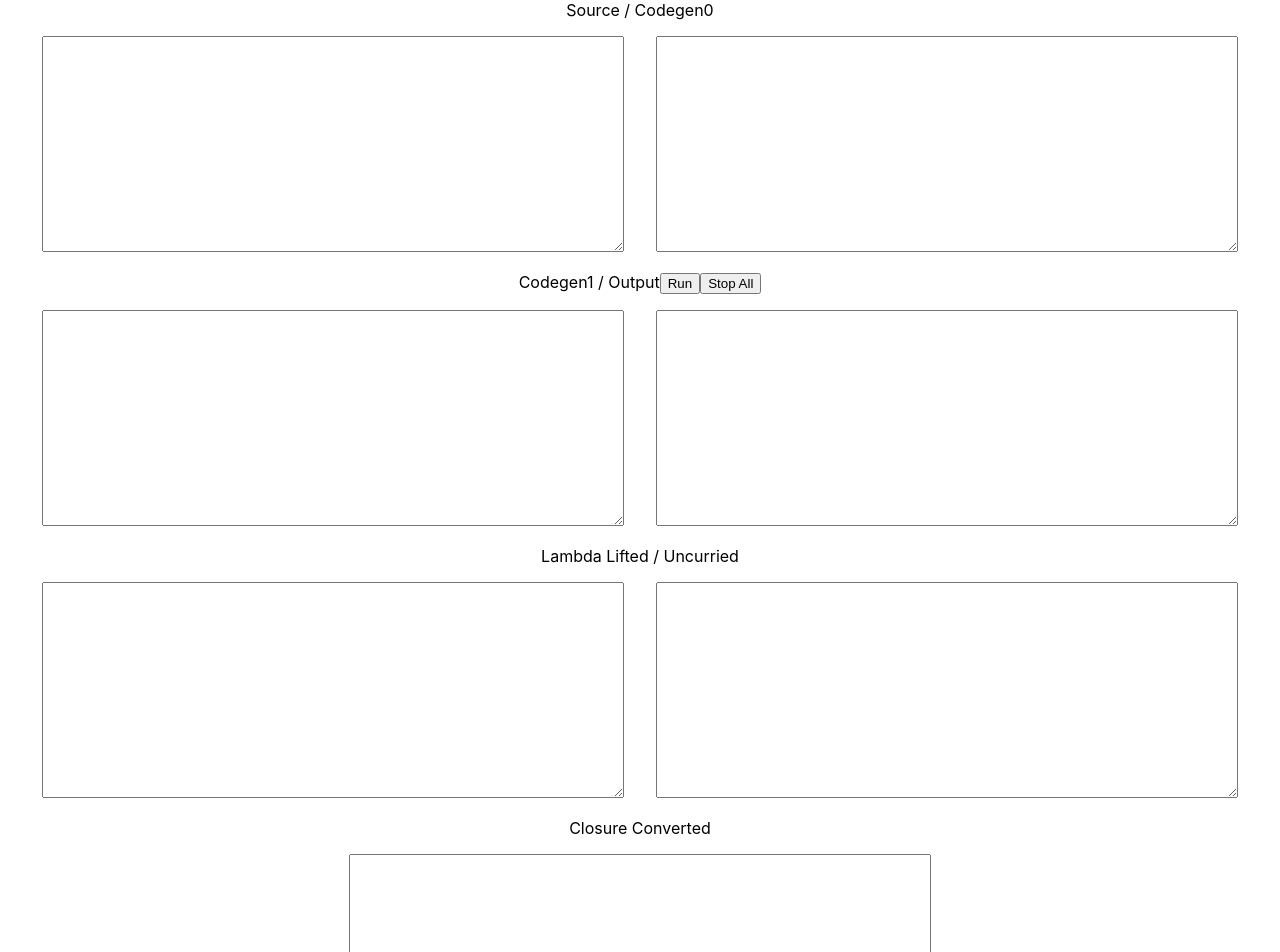
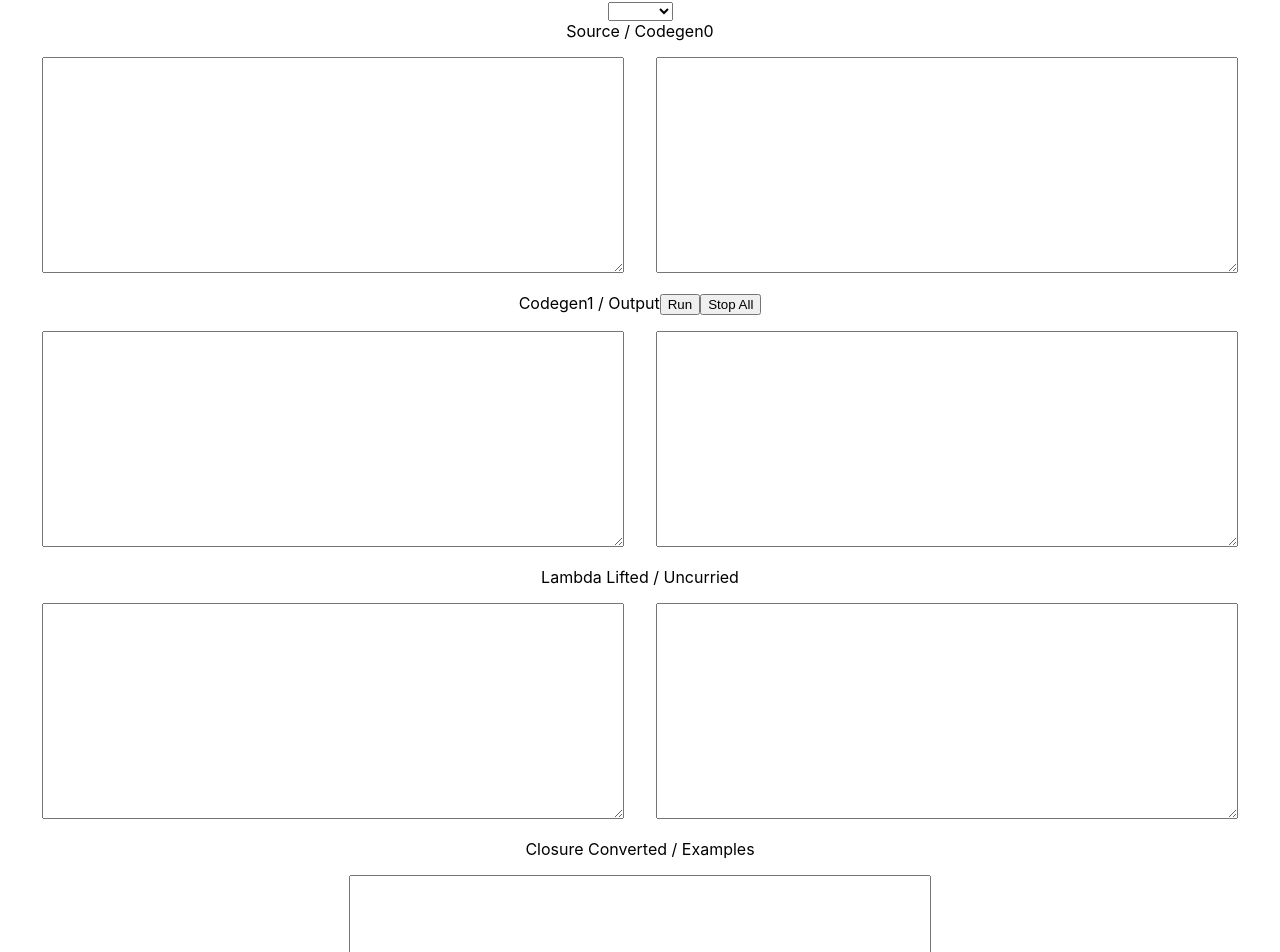
Before and after one commit to jahaynes/lang2, a React (Create React App) app in the folder compiler-explorer-frontend/: page / in a window 1280 px wide. Shown: the top 952 px of the page. Built offline with nearby package versions, Linux system fonts and the light colour scheme.

Commit message:
add in an example

```diff
--- a/compiler-explorer-frontend/src/App.js
+++ b/compiler-explorer-frontend/src/App.js
@@ -8,6 +8,22 @@ class App extends React.Component {
     const elem = document.getElementById(elemId);
     elem.value = "";
     return elem;
+  }
+
+  selectExample(e) {
+
+    const source = document.getElementById("text")
+
+    switch (e.target.value) {
+      case "closure":
+        fetch( "http://127.0.0.1:8080/example/closure", { headers: { 'Accept': 'application/json', 'Content-Type': 'application/json' } })
+          .then(resp => resp.json())
+          .then(out => {source.value = out})
+          .then(_ => this.lexAndParse());
+        break;
+      default:
+        break;
+    }
   }
 
   run() {
@@ -61,6 +77,13 @@ class App extends React.Component {
     return (
       <div className="App">
 
+        <div>
+          <select onChange={e => this.selectExample(e)}>
+            <option></option>
+            <option id="closure">closure</option>
+          </select>
+        </div>
+
         <label>Source / Codegen0 </label>
         <div>
           <textarea id='text' className='editor' spellCheck='false' rows='14' onChange={e => this.lexAndParse()}></textarea>
@@ -83,7 +106,7 @@ class App extends React.Component {
           <textarea id='uncurriedPretty' className='editor' spellCheck='false' rows='14'></textarea>
         </div>
 
-        <label>Closure Converted</label>
+        <label>Closure Converted / Examples </label>
         <div>
           <textarea id='closureConvertedPretty' className='editor' spellCheck='false' rows='14'></textarea>
         </div>
```
Also changed, not shown: 1 other file (tests, documents, lock files or other folders).
